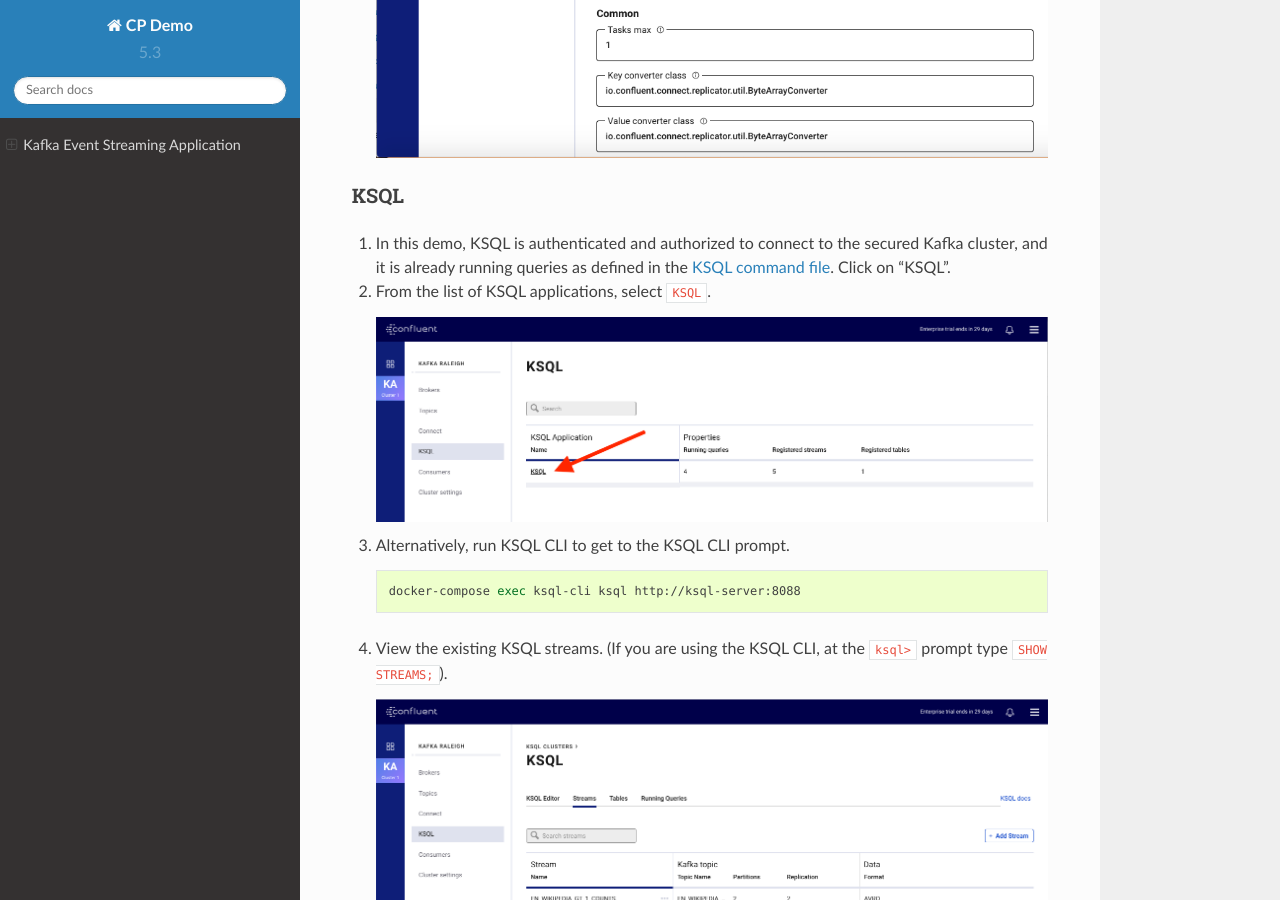
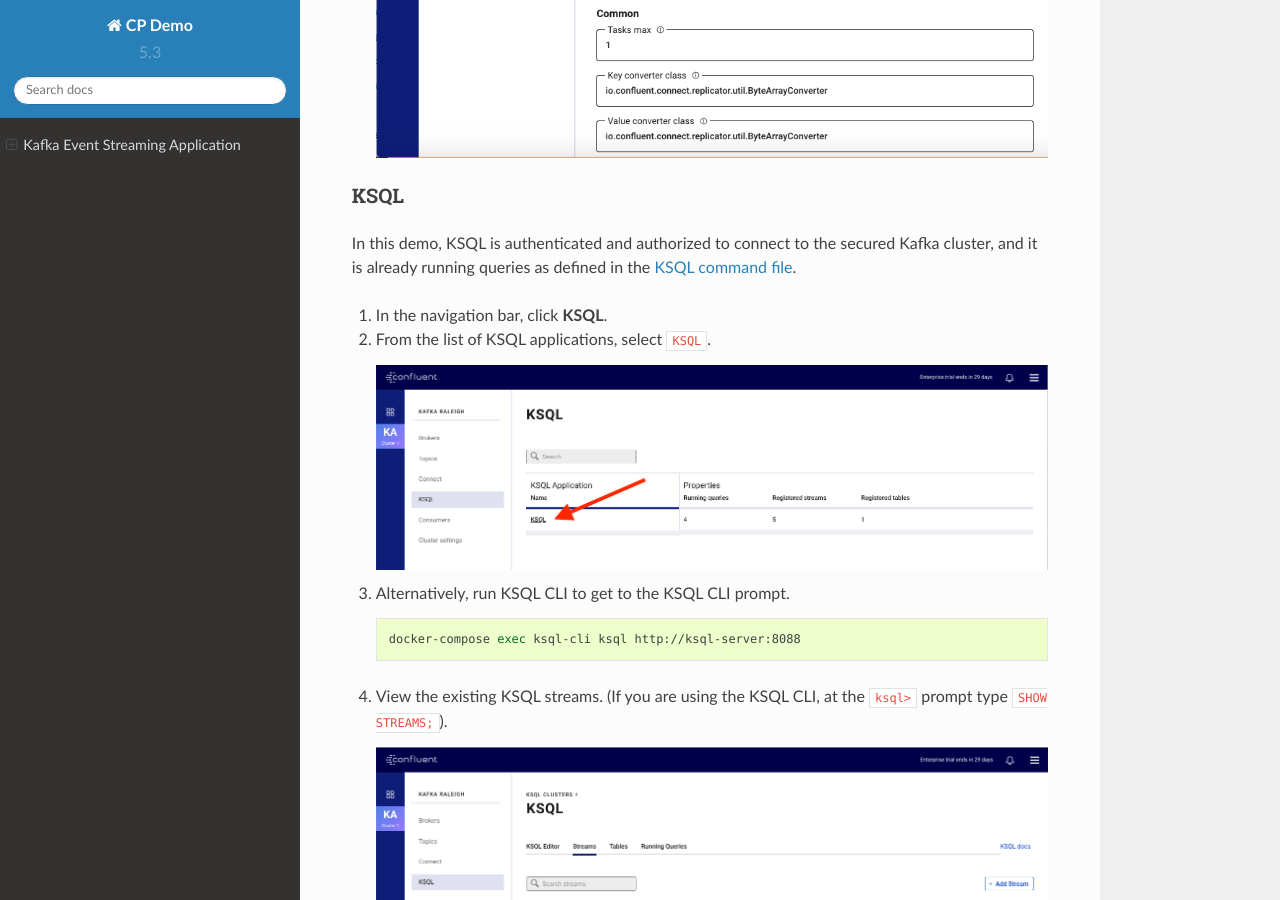
Before and after one commit to confluentinc/cp-demo, a Sphinx documentation site: the page built from docs/index.rst, in a window 1280 px wide and 900 px high, scrolled down 9290 px. Built offline with Sphinx 7.4.7 and the Read the Docs theme 2.0.0, drawn with Linux system fonts in a browser that asks for light colours.

Commit message:
Update docs/index.rst
Co-Authored-By: Jim Galasyn <jim.galasyn@confluent.io>

```diff
--- a/docs/index.rst
+++ b/docs/index.rst
@@ -232,7 +232,9 @@
 KSQL
 ----
 
-1. In this demo, KSQL is authenticated and authorized to connect to the secured Kafka cluster, and it is already running queries as defined in the `KSQL command file <https://github.com/confluentinc/cp-demo/blob/master/scripts/ksql/ksqlcommands>`__.  Click on "KSQL".
+In this demo, KSQL is authenticated and authorized to connect to the secured Kafka cluster, and it is already running queries as defined in the `KSQL command file <https://github.com/confluentinc/cp-demo/blob/master/scripts/ksql/ksqlcommands>`__.
+
+1. In the navigation bar, click **KSQL**.
 
 2. From the list of KSQL applications, select ``KSQL``.
 
```
